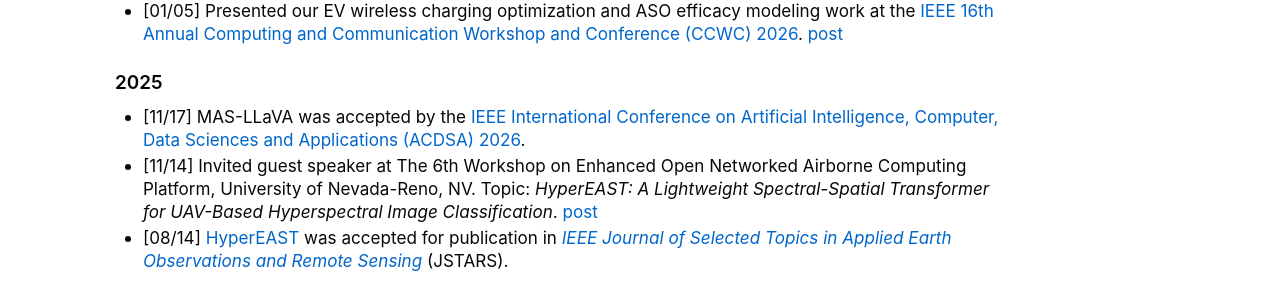
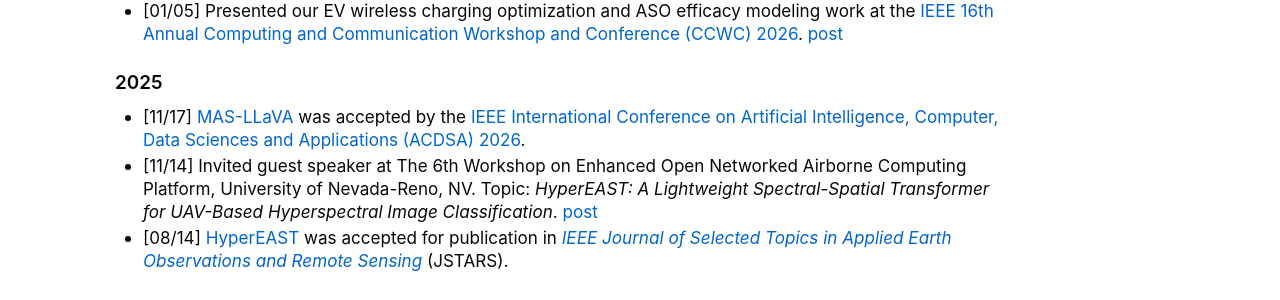
Before and after one commit to JaylenTang/jaylentang.github.io, a Jekyll site: the page built from _pages/about.md, in a window 1280 px wide. Shown: the part 822-1122 px from the top of the page. Built offline with Jekyll 4.4.1, drawn with Linux system fonts in a browser that asks for light colours; some web fonts are replaced; some of the changed lines change nothing that is shown.

Commit message:
Link MAS-LLaVA news to paper

```diff
--- a/_pages/about.md
+++ b/_pages/about.md
@@ -62,7 +62,7 @@
       <div class="roger-news-year">
         <h3>2025</h3>
         <ul class="roger-news">
-          <li>[11/17] MAS-LLaVA was accepted by the <a href="https://acdsa.org/2026/">IEEE International Conference on Artificial Intelligence, Computer, Data Sciences and Applications (ACDSA) 2026</a>.</li>
+          <li>[11/17] <a href="https://ieeexplore.ieee.org/document/11468028">MAS-LLaVA</a> was accepted by the <a href="https://acdsa.org/2026/">IEEE International Conference on Artificial Intelligence, Computer, Data Sciences and Applications (ACDSA) 2026</a>.</li>
           <li>[11/14] Invited guest speaker at The 6th Workshop on Enhanced Open Networked Airborne Computing Platform, University of Nevada-Reno, NV. Topic: <em>HyperEAST: A Lightweight Spectral-Spatial Transformer for UAV-Based Hyperspectral Image Classification</em>. <a href="https://www.linkedin.com/feed/update/urn:li:activity:7397103743579688960/">post</a></li>
           <li>[08/14] <a href="https://doi.org/10.1109/JSTARS.2025.3599855">HyperEAST</a> was accepted for publication in <a href="https://www.grss-ieee.org/publications/journal-of-selected-topics-in-applied-earth-observations-and-remote-sensing/"><em>IEEE Journal of Selected Topics in Applied Earth Observations and Remote Sensing</em></a> (JSTARS).</li>
         </ul>
```
